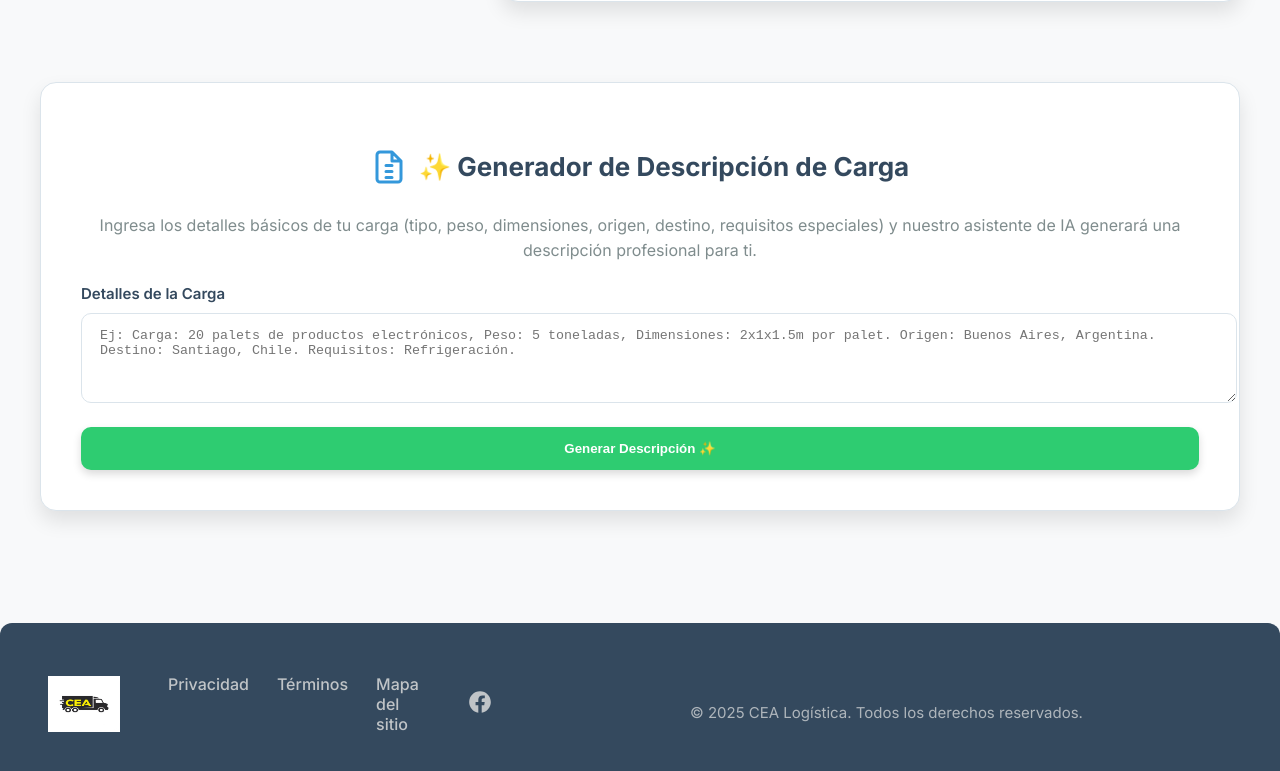
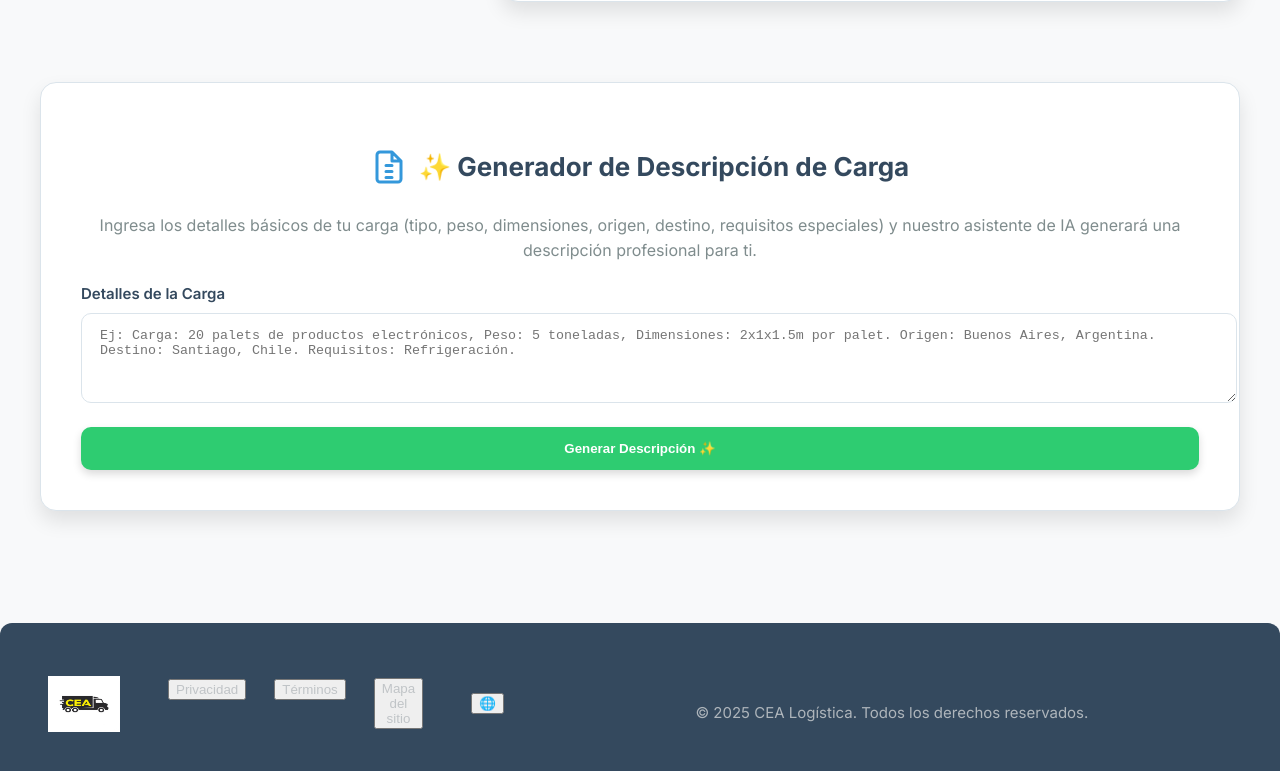
Before and after one commit to LucaCampisi27/ProyectoWeb, a React (Create React App) app: page / in a window 1280 px wide. Shown: the part 3639-4410 px from the top of the page. Built offline with nearby package versions, Linux system fonts and the light colour scheme.

Commit message:
Configuracion

```diff
--- a/src/App.js
+++ b/src/App.js
@@ -457,19 +457,16 @@ const App = () => {
             {/* El texto "CEA" se ha eliminado del span si solo quieres la imagen */}
           </div>
           <ul className="footer-links">
-            <li><a href="javascript:void(0)" className="footer-link">Privacidad</a></li>
-<li><a href="javascript:void(0)" className="footer-link">Términos</a></li>
-<li><a href="javascript:void(0)" className="footer-link">Mapa del sitio</a></li>
-          </ul>
-          <div className="social-icons">
-            {/* Iconos de redes sociales (placeholders) */}
-            <a href="#" className="social-icon-link">
-              <svg className="social-icon" fill="currentColor" viewBox="0 0 24 24" aria-hidden="true">
-                <path fillRule="evenodd" d="M22 12c0-5.523-4.477-10-10-10S2 6.477 2 12c0 4.991 3.657 9.128 8.438 9.878v-6.987h-2.54V12h2.54V9.797c0-2.506 1.492-3.89 3.777-3.89 1.094 0 2.238.195 2.238.195v2.46h-1.26c-1.243 0-1.63.771-1.63 1.562V12h2.773l-.443 2.89h-2.33V22C18.343 21.128 22 16.991 22 12z" clipRule="evenodd" />
-              </svg>
-            </a>
-
-          </div>
+            <li><button className="footer-link" onClick={() => alert("Privacidad")}>Privacidad</button></li>
+<li><button className="footer-link" onClick={() => alert("Términos")}>Términos</button></li>
+<li><button className="footer-link" onClick={() => alert("Mapa del sitio")}>Mapa del sitio</button></li>
+</ul>
+
+<div className="social-icons">
+  {/* Iconos de redes sociales (placeholders) */}
+  <button className="social-icon-link" onClick={() => alert("Red social")}>🌐</button>
+</div>
+
           <p className="copyright-text">
             &copy; {new Date().getFullYear()} CEA Logística. Todos los derechos reservados.
           </p>
```
